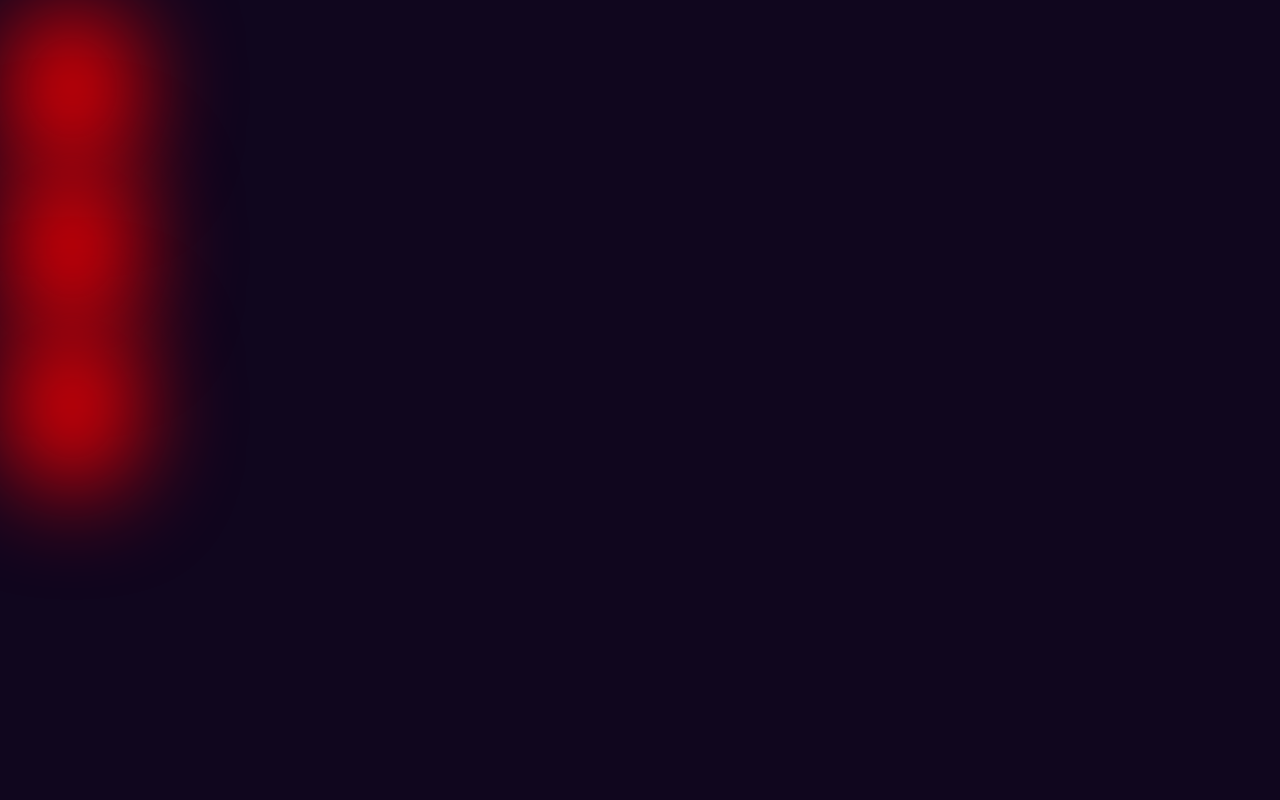
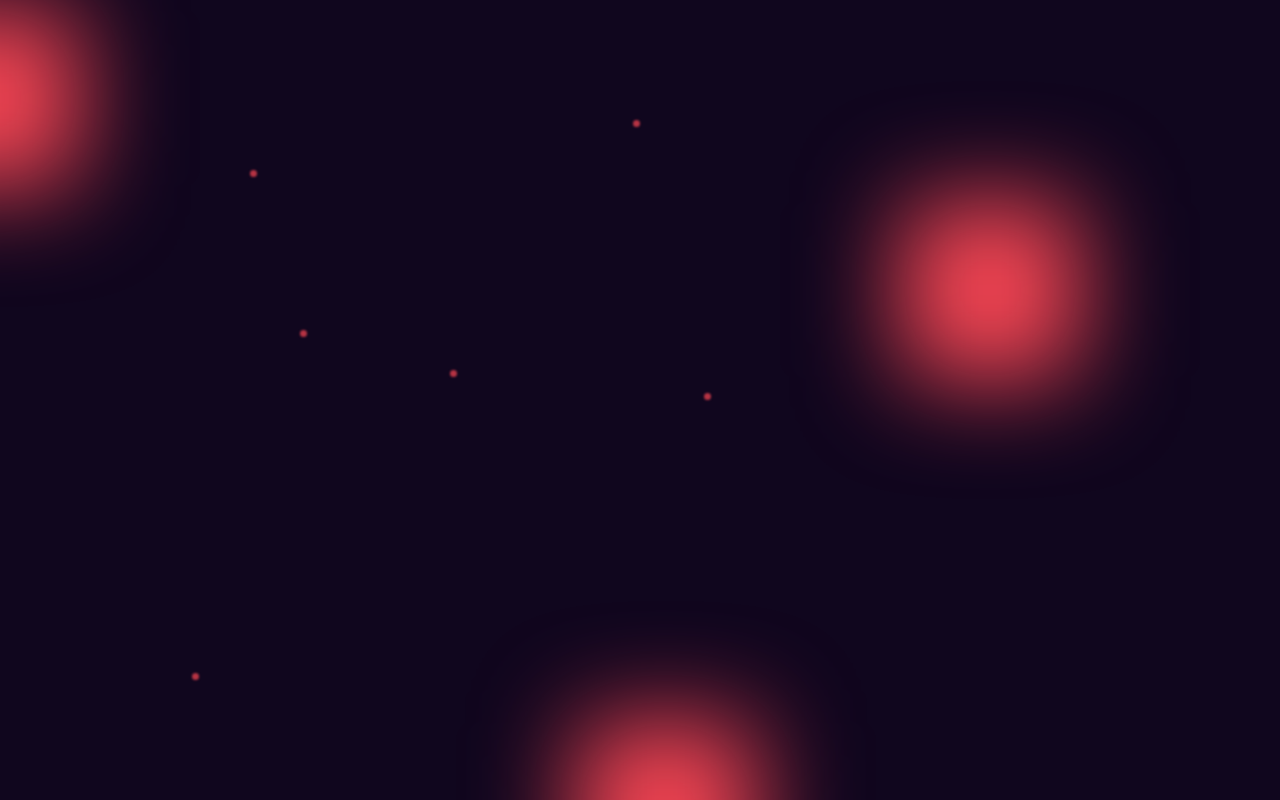
Before and after one commit to lucasb15/run-that-game, a React (Create React App) app: page / in a window 1280 px wide. Built offline with nearby package versions, Linux system fonts and the light colour scheme.

Commit message:
Terminado o design base dos circulos com a animação

```diff
--- a/src/components/BackgroundCircles/BackgoundCircles.jsx
+++ b/src/components/BackgroundCircles/BackgoundCircles.jsx
@@ -1,6 +1,28 @@
 import "./styles.css";
+import { useEffect, useState } from "react";
+
+const cores = [
+  "252, 71, 84", // Valorant
+  "229, 239, 254", //God Of War
+  "125, 57, 26", //Horizon Zero Dawn
+];
 
 const BackgroundCircles = () => {
+  const [indice, setIndice] = useState(0);
+
+  useEffect(() => {
+    const interval = setInterval(() => {
+      setIndice((prev) => (prev + 1) % cores.length);
+    }, 10000); // A cada 10 segundos
+
+    return () => clearInterval(interval);
+  }, []);
+
+  // Atualiza a variável CSS no <html>
+  useEffect(() => {
+    document.documentElement.style.setProperty("--cor-jogo", cores[indice]);
+  }, [indice]);
+
   return (
     <div className="backgound-circulos">
       <div className="circulos-grandes">
@@ -8,6 +30,14 @@ const BackgroundCircles = () => {
         <div className="circulo-grande"></div>
         <div className="circulo-grande"></div>
       </div>
+      <div className="circulos-pequenos">
+        <div className="circulo-pequeno"></div>
+        <div className="circulo-pequeno"></div>
+        <div className="circulo-pequeno"></div>
+        <div className="circulo-pequeno"></div>
+        <div className="circulo-pequeno"></div>
+        <div className="circulo-pequeno"></div>
+      </div>
     </div>
   );
 };
--- a/src/components/BackgroundCircles/styles.css
+++ b/src/components/BackgroundCircles/styles.css
@@ -1,17 +1,78 @@
-.backgound-circulos {
-  width: 100%;
-  height: 100%;
+:root {
+  --cor-jogo: 252, 71, 84;
 }
 
-.circulos-grandes {
-  position: relative;
+/* Circulos Grandes */
+.circulo-grande:nth-child(1),
+.circulo-grande:nth-child(2),
+.circulo-grande:nth-child(3) {
+  position: fixed;
+  width: 180px;
+  height: 180px;
+  background: rgba(var(--cor-jogo), 1);
+  border-radius: 20px;
+  filter: blur(50px);
+  z-index: -1;
+  transition: background 2s ease-in-out;
 }
 
-.circulo-grande {
+.circulo-grande:nth-child(1) {
+  left: -100px;
+}
 
-  width: 10vw;
-  height: 20vh;
-  background: rgba(255, 0, 0, 1);
-  border-radius: 50%;
-  filter: blur(50px);
+.circulo-grande:nth-child(2) {
+  left: 45%;
+  bottom: -100px;
 }
+
+.circulo-grande:nth-child(3) {
+  top: 200px;
+  right: 200px;
+}
+
+/* Circulos Pequenos */
+.circulo-pequeno:nth-child(1),
+.circulo-pequeno:nth-child(2),
+.circulo-pequeno:nth-child(3),
+.circulo-pequeno:nth-child(4),
+.circulo-pequeno:nth-child(5),
+.circulo-pequeno:nth-child(6) {
+  position: fixed;
+  width: 7px;
+  height: 7px;
+  background: rgba(var(--cor-jogo), 0.7);
+  border-radius: 50px;
+  filter: blur(1px);
+  z-index: -1;
+  transition: background 2s ease-in-out;
+}
+
+.circulo-pequeno:nth-child(1) {
+  top: 170px;
+  left: 250px;
+}
+
+.circulo-pequeno:nth-child(2) {
+  top: 330px;
+  left: 300px;
+}
+
+.circulo-pequeno:nth-child(3) {
+  top: 370px;
+  left: 450px;
+}
+
+.circulo-pequeno:nth-child(4) {
+  top: 120px;
+  right: 50%;
+}
+
+.circulo-pequeno:nth-child(5) {
+  left: 55%;
+  bottom: 50%;
+}
+
+.circulo-pequeno:nth-child(6) {
+  left: 15%;
+  bottom: 15%;
+}
--- a/src/styles/global.css
+++ b/src/styles/global.css
@@ -1,14 +1,8 @@
 :root {
   --backgound-color: #10061E;
-  --details-color: #FC4754;
-  --details-color-menor: #FF828B;
 }
 
 body {
   background-color: var(--backgound-color);
   color: white;
 }
-
-.App {
-  background-attachment: fixed;
-}
```
